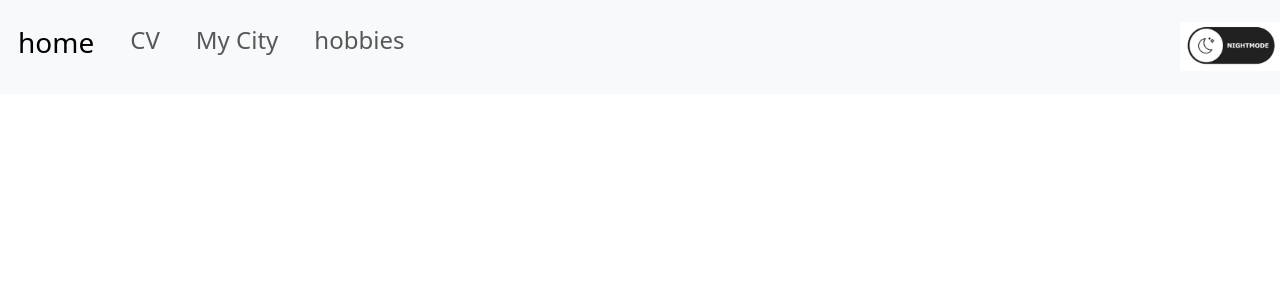
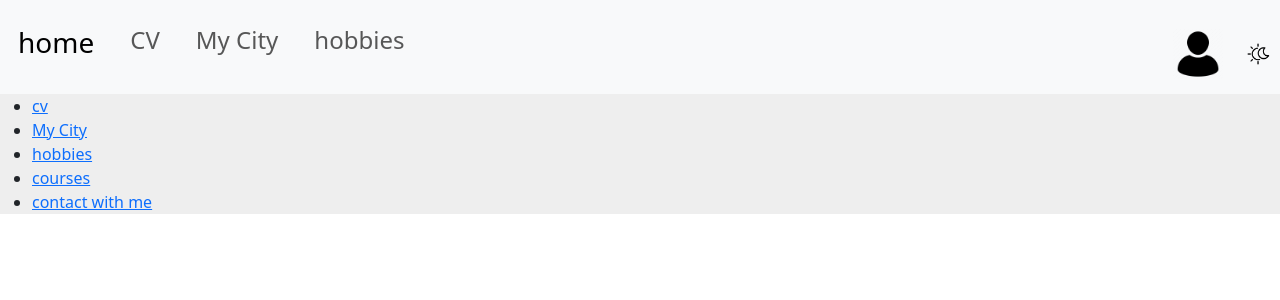
Before and after one commit to AHMED-MOHAMED-NAGY/MyProjectWebTeknoloji, a PHP site: page / in a window 1280 px wide. Shown: the top 300 px of the page. Run offline with PHP 8.4, Linux system fonts and the light colour scheme.

Commit message:
adding the footer bar and editing the navbar

```diff
--- a/index.html
+++ b/index.html
@@ -32,8 +32,36 @@
                     </a>
                 </li>
             </ul>
-            <img src ="dark.png" alt = "dark mode" class ="small-img" id = "darkMode" onclick="DM()"></img>
+            <button type ="button"class ="btn button" id ="login">
+                <img class ="small-img"src ="fotos/login.png">
+                </img>
+            </button>
+            <button class =" btn button" id ="darkmode">
+                <img class ="small-img p10" src ="fotos/darkmode.png"></img>
+            </button>
         </nav>
+        <footer class ="footer">
+            <ul>
+                <li>
+                    <a href="">cv</a>
+                </li>
+                <li>
+                    <a href="">My City</a>
+                </li>
+                <li>
+                    <a href="">hobbies</a>
+                </li>
+                <li>
+                    <a href="">courses</a>
+                </li>
+                <li>
+                    <a href="">contact with me</a>
+                </li>
+            </ul>
+            <footer>
+                <!--whatsapp ...-->
+            </footer>
+        </footer>
     </dev>
     <script src ="javascript.js"></script>
 </body>
--- a/javascript.js
+++ b/javascript.js
@@ -1,10 +1,6 @@
-// var dm = document.getElementById("darkMode");
-// image.addEventListener('click', f1());
-//  function f1(){
-//     if (dm.src = "dark.png"){
-//         dm.src = "daymode.png";
-//     }
-//     if (dm.src = "daymode.png"){
-//         dm.src = "dark.png";
-//     }
-// }
+function darkmode(){
+    var dm = document.getElementById("darkmode");
+}
+function login(){
+    var log = document.getElementById("login");
+}
--- a/style.css
+++ b/style.css
@@ -5,6 +5,14 @@
     padding: 10px;
 }
 .small-img {
-    max-width: 100px;
+    max-width: 50px;
     height: auto;
 }
+.button{
+    margin-right: 10px;
+    width: 50px;
+    height: 50px;
+}
+.footer{
+    background-color: #eeeeee;
+}
```
Also changed, not shown: fotos/dark.png (renamed from dark.png), fotos/darkmode.png (added), fotos/daymode.png (renamed from daymode.png), fotos/login.png (added).
